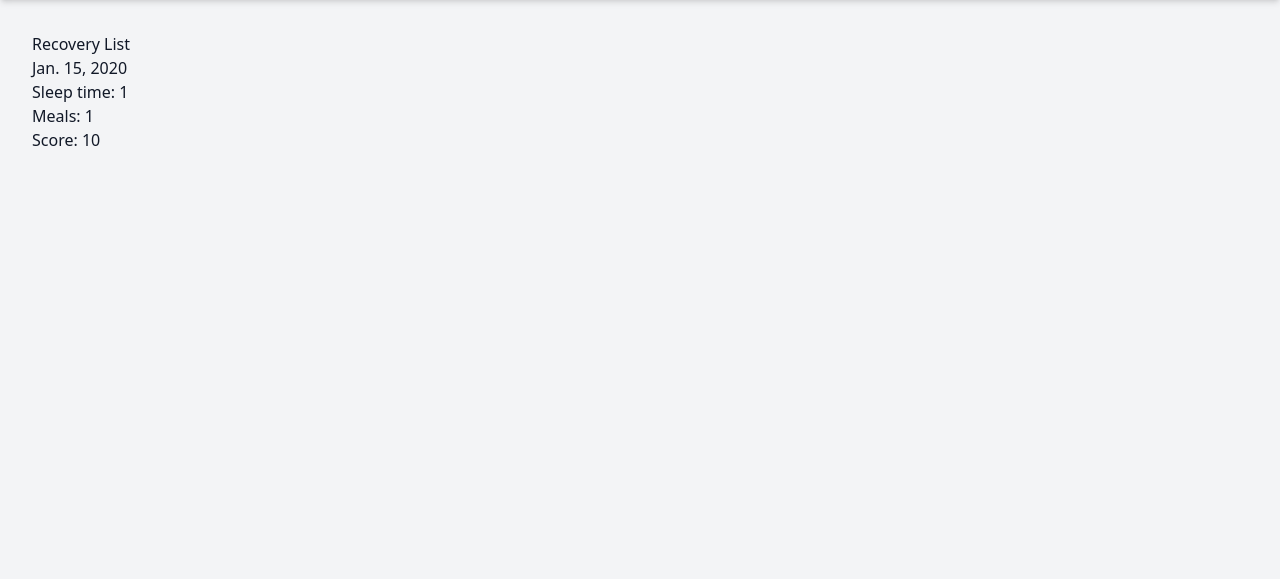
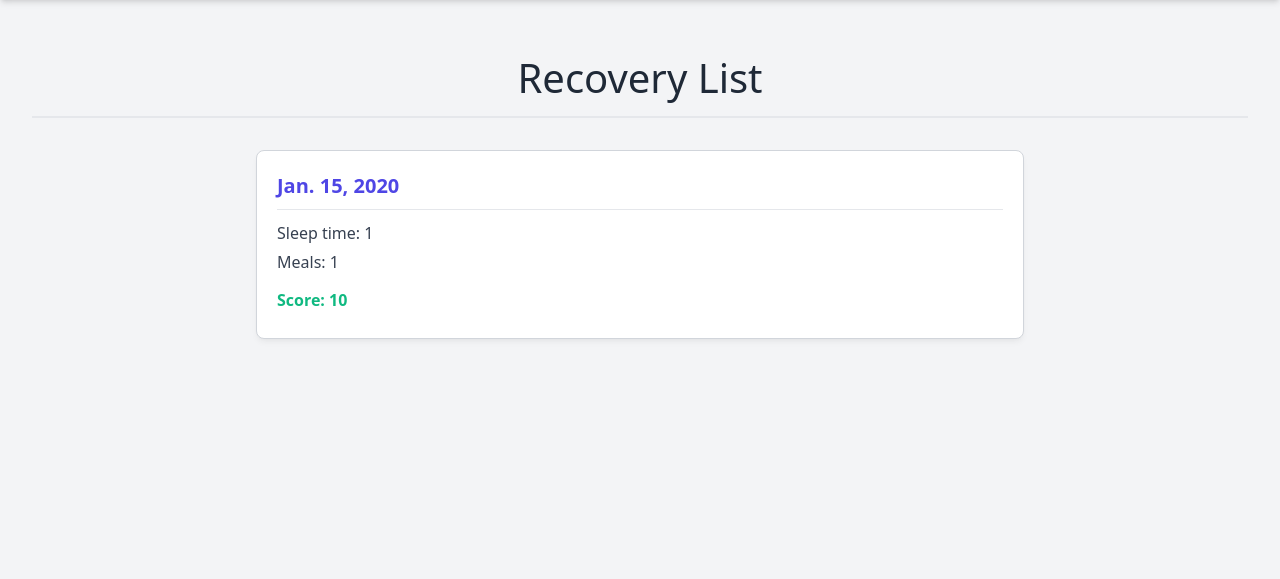
Before and after one commit to Mohamed-Janahi/FitTrack, a Django app: page /recovery/ in a window 1280 px wide. Shown: the part 65-644 px from the top of the page. Run offline with Django 5.2, Linux system fonts and the light colour scheme; a user stored in the database is signed in; tables that the repository leaves empty hold one stand-in row (values such as "Sample post"); some libraries are stand-ins or nearby versions.

Commit message:
added more css

```diff
--- a/FitTrack/main_app/templates/recoveries/recovery_list.html
+++ b/FitTrack/main_app/templates/recoveries/recovery_list.html
@@ -1,6 +1,83 @@
 {% extends 'base.html' %}
 {% block content %}
+
+<style>
+    /* 1. Main Container and Heading */
+    h1 {
+        text-align: center;
+        font-size: 2.5rem;
+        color: #1f2937;
+        margin-bottom: 2rem;
+        padding-top: 1rem;
+        border-bottom: 2px solid #e5e7eb;
+        padding-bottom: 0.5rem;
+    }
+
+    /* Container for all cards to manage overall spacing/width */
+    .card-list-container {
+        max-width: 800px;
+        margin: 0 auto;
+        padding: 0 1rem;
+    }
+
+    /* 2. Anchor Tag (Makes the whole card clickable) */
+    .card-list-container > a {
+        text-decoration: none; /* Remove underline from link */
+        color: inherit; /* Inherit text color */
+        display: block; /* Make the anchor fill the width of the container */
+        margin-bottom: 1.5rem;
+        transition: transform 0.2s ease, box-shadow 0.2s ease;
+    }
+
+    /* 3. Card Styling */
+    .card {
+        background-color: #ffffff;
+        border: 1px solid #d1d5db;
+        border-radius: 0.5rem;
+        box-shadow: 0 4px 6px -1px rgba(0, 0, 0, 0.05), 0 2px 4px -2px rgba(0, 0, 0, 0.03);
+    }
+
+    /* Hover effect for the clickable card */
+    .card-list-container > a:hover {
+        transform: translateY(-3px);
+        box-shadow: 0 10px 15px -3px rgba(0, 0, 0, 0.1), 0 4px 6px -4px rgba(0, 0, 0, 0.1);
+    }
+
+    /* 4. Card Content */
+    .card-content {
+        padding: 1.25rem;
+    }
+
+    /* Card Title (Date) */
+    .card-title {
+        display: block;
+        font-size: 1.25rem;
+        font-weight: 700;
+        color: #4f46e5; /* Primary color */
+        margin-bottom: 0.75rem;
+        border-bottom: 1px solid #e5e7eb;
+        padding-bottom: 0.5rem;
+    }
+
+    /* Paragraphs (Details) */
+    .card-content p {
+        font-size: 1rem;
+        color: #374151;
+        margin: 0.4rem 0;
+        line-height: 1.4;
+    }
+
+    /* Highlight the score */
+    .card-content p:last-child {
+        font-weight: 600;
+        color: #10b981; /* Green color for score */
+        margin-top: 1rem;
+    }
+</style>
+
 <h1>Recovery List</h1>
+
+<div class="card-list-container">
     {% for recovery in recoveries %}
     <a href="{% url 'recovery_detail' recovery.id %}">
         <div class="card">
@@ -13,4 +90,6 @@
         </div>
     </a>
     {% endfor %}
+</div>
+
 {% endblock %}
```
Lines whose indentation alone changed are shown as unchanged.
